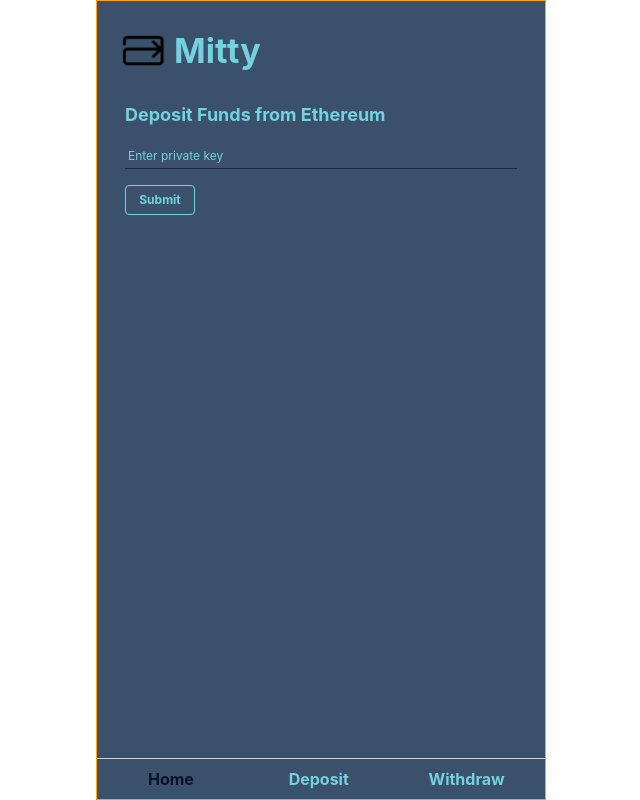
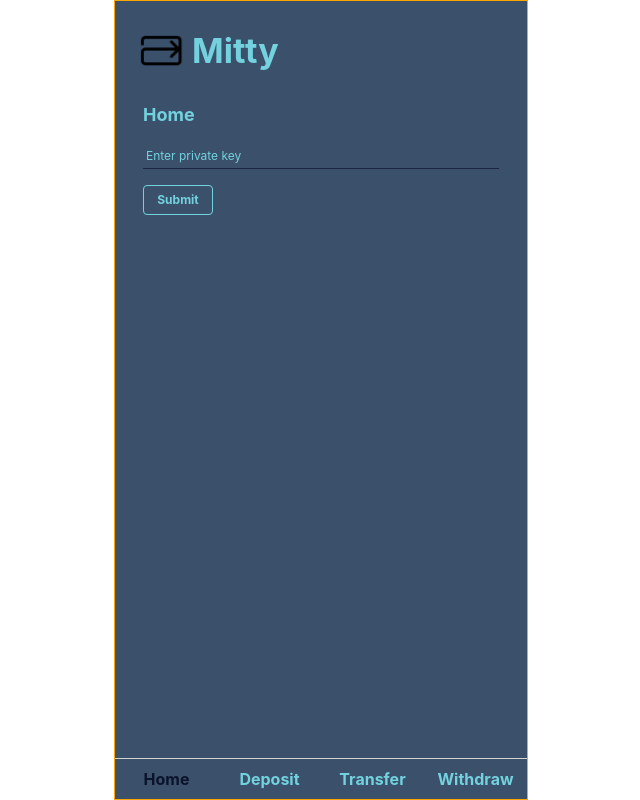
Before and after one commit to michaelcohen716/mitty, a React (Create React App) app: page / in a window 1280 px wide. Shown: the whole page, without its empty margins (319-959 px from the left). Built offline with nearby package versions, Linux system fonts and the light colour scheme; no server answers; what maticjs, web3 would draw is missing.

Commit message:
refactor flow

```diff
--- a/src/App.js
+++ b/src/App.js
@@ -1,13 +1,20 @@
-import React, { useState, useEffect } from "react";
+import React, { useState } from "react";
 import Nav from "./components/Nav";
-import Deposit from "./components/Deposit";
+import Home from "./components/Home";
+import Deposit from "./components/Deposit/Deposit";
 import "./App.css";
 import useWindowDimensions from "./hooks/useWindowDimensions";
 import paymentLogo from "./assets/payment-icon.png";
+import {
+  _getAccountFromPrivateKey,
+  _getMainnetERC20Balance
+} from "./services/web3";
+import { _getMaticERC20Balance } from "./services/matic";
 
-const tabs = ["Home", "Deposit", "Withdraw"];
+const tabs = ["Home", "Deposit", "Transfer", "Withdraw"];
 
 /*
+Noun Project Credits
 - payment By Sergey Demushkin, RU
 */
 
@@ -15,12 +22,82 @@ function App() {
   const { height, width } = useWindowDimensions();
   const [activeTab, setActiveTab] = useState(tabs[0]);
 
+  // const [privateKey, setPrivateKey] = useState("");
+  const [privateKey, setPrivateKey] = useState(process.env.REACT_APP_TEST_PK1);
+  const [accountLoaded, toggleAccountLoaded] = useState(false);
+  const [address, setAddress] = useState("");
+
+  const [mainnetERC20Balance, setMainnetERC20Balance] = useState(null);
+  const [maticERC20Balance, setMaticERC20Balance] = useState(null);
+
+  const getView = () => {
+    switch (activeTab) {
+      case tabs[0]: {
+        return (
+          <Home
+            mainnetERC20Balance={mainnetERC20Balance}
+            maticERC20Balance={maticERC20Balance}
+            privateKey={privateKey}
+            setPrivateKey={setPrivateKey}
+            receivePrivateKey={receivePrivateKey}
+            accountLoaded={accountLoaded}
+          />
+        );
+      }
+      case tabs[1]: {
+        return (
+          <Deposit
+            mainnetERC20Balance={mainnetERC20Balance}
+            maticERC20Balance={maticERC20Balance}
+            privateKey={privateKey}
+            pollMaticBalance={pollMaticBalance}
+            getMainnetERC20Balance={getMainnetERC20Balance}
+            address={address}
+          />
+        );
+      }
+      case tabs[2]: {
+        return <div>Transfer</div>;
+      }
+      case tabs[3]: {
+        return <div>Withdraw</div>;
+      }
+    }
+  };
+
+  const receivePrivateKey = async() => {
+    const account = await _getAccountFromPrivateKey(privateKey);
+    setAddress(account.address);
+    await getMainnetERC20Balance(account.address);
+    await getMaticERC20Balance(privateKey);
+    toggleAccountLoaded(true);
+  };
+
+  const pollMaticBalance = async () => {
+    setInterval(async () => {
+      await getMaticERC20Balance(privateKey);
+    }, 1000);
+  };
+
+  const getMainnetERC20Balance = async address => {
+    const mainnetTokenAddr = "0x70459e550254b9d3520a56ee95b78ee4f2dbd846"; //rops
+    const bal = await _getMainnetERC20Balance(mainnetTokenAddr, address);
+    setMainnetERC20Balance(bal);
+  };
+
+  const getMaticERC20Balance = async pk => {
+    const bal = await _getMaticERC20Balance(pk);
+    setMaticERC20Balance(bal);
+  };
+
   return (
     <div
       className="App d-flex flex-column justify-content-between"
       style={{
-        maxWidth: "450px",
-        width: width
+        maxWidth: "414px",
+        width,
+        minHeight: height,
+        maxHeight: height
       }}
     >
       <div className="d-flex flex-column">
@@ -28,9 +105,7 @@ function App() {
           <img src={paymentLogo} className="img-fluid payment-logo my-auto" />
           <div className="mt-3 ml-2">Mitty</div>
         </div>
-        <div className="main-body">
-          <Deposit />
-        </div>
+        <div className="main-body">{getView()}</div>
       </div>
       <Nav tabs={tabs} activeTab={activeTab} setActiveTab={setActiveTab} />
     </div>
--- a/src/components/Deposit.css
+++ b/src/components/Deposit/Deposit.css
@@ -27,15 +27,3 @@ input::placeholder {
   color: #73d2de;
   font-size: 12px;
 }
-
-.balance-headline {
-  font-weight: bold;
-  font-size: 12px;
-  color: #73d2de;
-}
-
-.balance-value {
-  font-size: 16px;
-  color: #0B132B;
-  font-weight: bold;
-}
--- a/src/components/Deposit.jsx
+++ b/src/components/Deposit/Deposit.jsx
@@ -1,49 +1,19 @@
-import React, { useState, useEffect } from "react";
-import SubmitButton from "./common/SubmitButton";
-import MiniLoading from "./common/MiniLoading";
-
-import {
-  _getAccountFromPrivateKey,
-  _getMainnetBalance,
-  _getMainnetERC20Balance
-} from "../services/web3";
-import { _depositERC20, _getMaticERC20Balance } from "../services/matic";
+import React, { useState } from "react";
+import SubmitButton from "../common/SubmitButton";
+import MiniLoading from "../common/MiniLoading";
+import { _depositERC20 } from "../../services/matic";
 import "./Deposit.css";
 
-function Deposit() {
-  const [privateKey, setPrivateKey] = useState(
-    process.env.REACT_APP_TEST_PK1
-  );
-  const [address, setAddress] = useState("");
-  //   const [privateKey, setPrivateKey] = useState("");
-  const [accountLoaded, toggleAccountLoaded] = useState(false);
-
-  const [mainnetERC20Balance, setMainnetERC20Balance] = useState(null);
-  const [maticERC20Balance, setMaticERC20Balance] = useState(null);
-
+function Deposit({
+  privateKey,
+  pollMaticBalance,
+  mainnetERC20Balance,
+  maticERC20Balance,
+  getMainnetERC20Balance,
+  address
+}) {
   const [depositAmount, setDepositAmount] = useState("");
   const [txProcessing, toggleTxProcessing] = useState(false);
-
-  const getAccountFromPrivateKey = async () => {
-    const pk = privateKey;
-    const account = await _getAccountFromPrivateKey(pk);
-    setAddress(account.address);
-    await getMainnetERC20Balance(account.address);
-    await getMaticERC20Balance(pk);
-
-    toggleAccountLoaded(true);
-  };
-
-  const getMainnetERC20Balance = async address => {
-    const mainnetTokenAddr = "0x70459e550254b9d3520a56ee95b78ee4f2dbd846"; //rops
-    const bal = await _getMainnetERC20Balance(mainnetTokenAddr, address);
-    setMainnetERC20Balance(bal);
-  };
-
-  const getMaticERC20Balance = async pk => {
-    const bal = await _getMaticERC20Balance(pk);
-    setMaticERC20Balance(bal);
-  };
 
   const depositERC20 = async () => {
     toggleTxProcessing(true);
@@ -58,12 +28,6 @@ function Deposit() {
     toggleTxProcessing(false);
   };
 
-  const pollMaticBalance = async () => {
-    setInterval(async () => {
-      await getMaticERC20Balance(privateKey);
-    }, 1000);
-  };
-
   const isDepositDisabled = () => {
     if (Number(depositAmount) > mainnetERC20Balance / 10 ** 18) {
       return true;
@@ -76,22 +40,9 @@ function Deposit() {
     }
   };
 
-  console.log("isdepositdisable", isDepositDisabled());
-
   return (
     <div className="d-flex flex-column deposit justify-content-start">
       <div className="headline mb-3">Deposit Funds from Ethereum</div>
-      {!accountLoaded ? (
-        <div className="d-flex flex-column">
-          <input
-            value={privateKey}
-            onChange={e => setPrivateKey(e.target.value)}
-            className="no-background-input mb-3"
-            placeholder="Enter private key"
-          />
-          <SubmitButton onClick={getAccountFromPrivateKey} />
-        </div>
-      ) : (
         <div className="d-flex flex-column mt-2">
           <div className="d-flex flex-column">
             <div className="balance-headline">Mainnet Bal</div>
@@ -125,7 +76,6 @@ function Deposit() {
             />
           )}
         </div>
-      )}
     </div>
   );
 }
--- /dev/null
+++ b/src/components/Home.css
@@ -0,0 +1,5 @@
+.home {
+  color: #73d2de;
+  padding: 0px 28px;
+  flex: 0 1 auto;
+}
--- /dev/null
+++ b/src/components/Home.jsx
@@ -0,0 +1,37 @@
+import React from "react";
+import SubmitButton from "./common/SubmitButton";
+import Balances from "./common/Balances";
+import "./Home.css";
+
+function Home({
+  accountLoaded,
+  privateKey,
+  setPrivateKey,
+  receivePrivateKey,
+  mainnetERC20Balance,
+  maticERC20Balance
+}) {
+  return (
+    <div className="d-flex flex-column home justify-content-start">
+      <div className="headline mb-3">Home</div>
+      {!accountLoaded ? (
+        <div className="d-flex flex-column">
+          <input
+            value={privateKey}
+            onChange={e => setPrivateKey(e.target.value)}
+            className="no-background-input mb-3"
+            placeholder="Enter private key"
+          />
+          <SubmitButton onClick={receivePrivateKey} />
+        </div>
+      ) : (
+        <Balances
+          maticERC20Balance={maticERC20Balance}
+          mainnetERC20Balance={mainnetERC20Balance}
+        />
+      )}
+    </div>
+  );
+}
+
+export default Home;
--- a/src/components/Nav.css
+++ b/src/components/Nav.css
@@ -1,12 +1,13 @@
 .nav-item {
-  width: 33%;
+  width: 25%;
   font-weight: bold;
   cursor: pointer;
 }
 
 .nav {
   border-top: 1px solid lightgray;
-  width: 100%;
+  flex-wrap: nowrap;
+  overflow-x: scroll;
 }
 
 .item-inactive {
--- /dev/null
+++ b/src/components/Transfer.css
@@ -0,0 +1,5 @@
+.transfer {
+  color: #73d2de;
+  padding: 0px 28px;
+  flex: 0 1 auto;
+}
--- /dev/null
+++ b/src/components/common/Balances.jsx
@@ -0,0 +1,21 @@
+import React from "react";
+import "./common.css";
+
+function Balances({ maticERC20Balance, mainnetERC20Balance }) {
+  return (
+    <div className="d-flex flex-column mt-2">
+      <div className="d-flex flex-column">
+        <div className="balance-headline">Mainnet Bal</div>
+        <div className="balance-value">
+          {mainnetERC20Balance / 10 ** 18} Dai
+        </div>
+      </div>
+      <div className="d-flex flex-column mt-2">
+        <div className="balance-headline">Matic Bal</div>
+        <div className="balance-value">{maticERC20Balance / 10 ** 18} Dai</div>
+      </div>
+    </div>
+  );
+}
+
+export default Balances;
--- a/src/components/common/common.css
+++ b/src/components/common/common.css
@@ -13,3 +13,15 @@
 .enter-button:disabled {
   color:red ;
 }
+
+.balance-headline {
+  font-weight: bold;
+  font-size: 12px;
+  color: #73d2de;
+}
+
+.balance-value {
+  font-size: 16px;
+  color: #0B132B;
+  font-weight: bold;
+}
```
Also changed, not shown: src/components/Transfer.jsx (added, +13 -0 lines).
